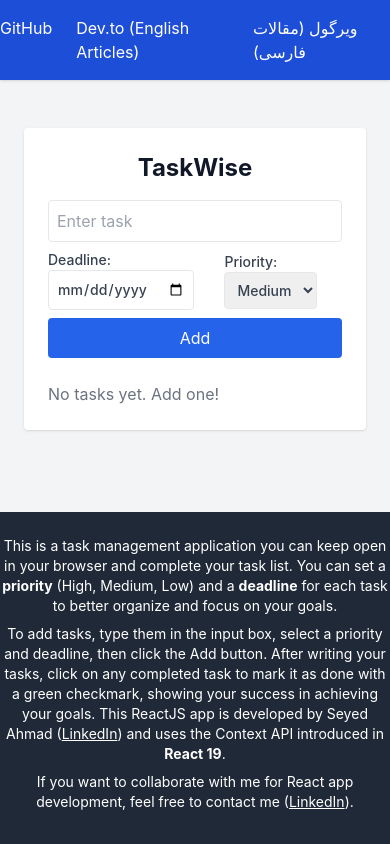
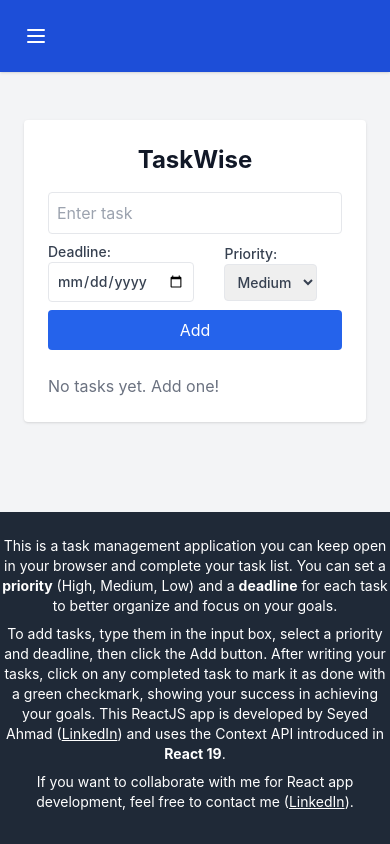
Before and after one commit to seyedahmaddv/taskmanagerwithcontextinreact, a React (Vite) app: page / in a window 390 px wide. Built offline with nearby package versions, Linux system fonts and the light colour scheme.

Commit message:
add humberger menu

```diff
--- a/src/components/Header.tsx
+++ b/src/components/Header.tsx
@@ -1,13 +1,20 @@
 import React from 'react';
+import MobileMenu from './MobileMenu';
 
 export default function Header() {
   return (
     <header className="bg-blue-700 text-white py-4 shadow mb-6">
-      <nav className="max-w-xl mx-auto flex justify-center gap-6">
-        <a href="https://github.com/seyedahmaddv" target="_blank" rel="noopener noreferrer" className="hover:underline">GitHub</a>
-        <a href="https://dev.to/seyedahmaddv" target="_blank" rel="noopener noreferrer" className="hover:underline">Dev.to (English Articles)</a>
-        <a href="https://virgool.io/@seyedahmaddv" target="_blank" rel="noopener noreferrer" className="hover:underline">ویرگول (مقالات فارسی)</a>
-      </nav>
+      <div className="max-w-xl mx-auto px-4 flex justify-between items-center">
+        {/* Desktop Menu */}
+        <nav className="hidden md:flex gap-6">
+          <a href="https://github.com/seyedahmaddv" target="_blank" rel="noopener noreferrer" className="hover:underline">GitHub</a>
+          <a href="https://dev.to/seyedahmaddv" target="_blank" rel="noopener noreferrer" className="hover:underline">Dev.to (English Articles)</a>
+          <a href="https://virgool.io/@seyedahmaddv" target="_blank" rel="noopener noreferrer" className="hover:underline">Virgool (Persian Articles)</a>
+        </nav>
+
+        {/* Mobile Menu */}
+        <MobileMenu />
+      </div>
     </header>
   );
 }
--- /dev/null
+++ b/src/components/MobileMenu.tsx
@@ -0,0 +1,28 @@
+import React, { useState } from 'react';
+
+export default function MobileMenu() {
+  const [open, setOpen] = useState(false);
+
+  return (
+    <div className="md:hidden">
+      <button
+        className="p-2 focus:outline-none"
+        aria-label="Open menu"
+        onClick={() => setOpen(!open)}
+      >
+        <svg className="h-6 w-6" fill="none" stroke="currentColor" viewBox="0 0 24 24">
+          <path strokeLinecap="round" strokeLinejoin="round" strokeWidth={2} d="M4 6h16M4 12h16M4 18h16" />
+        </svg>
+      </button>
+      {open && (
+        <div className="absolute top-16 left-0 w-full bg-blue-700 text-white shadow-md z-50">
+          <nav className="flex flex-col items-center py-4 gap-4">
+            <a href="https://github.com/seyedahmaddv" target="_blank" rel="noopener noreferrer" className="hover:underline">GitHub</a>
+            <a href="https://dev.to/seyedahmaddv" target="_blank" rel="noopener noreferrer" className="hover:underline">Dev.to (English Articles)</a>
+            <a href="https://virgool.io/@seyedahmaddv" target="_blank" rel="noopener noreferrer" className="hover:underline">Virgool (persian Articles)</a>
+          </nav>
+        </div>
+      )}
+    </div>
+  );
+}
```
